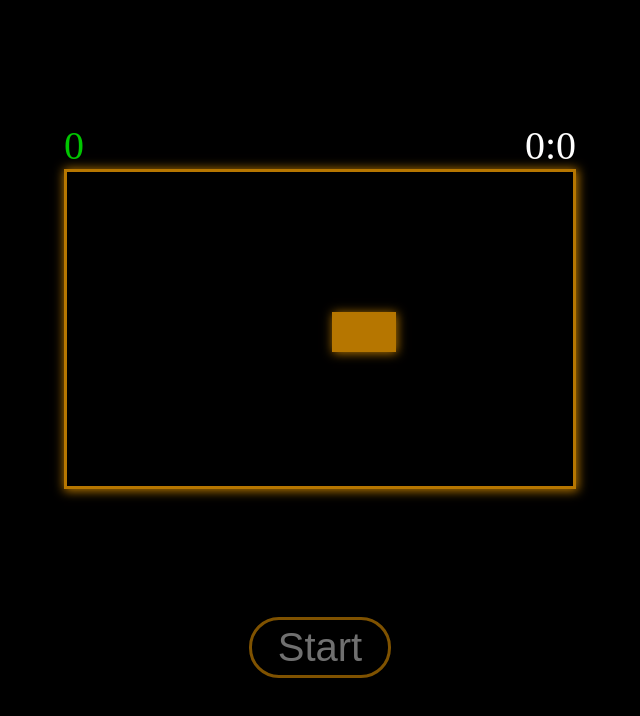
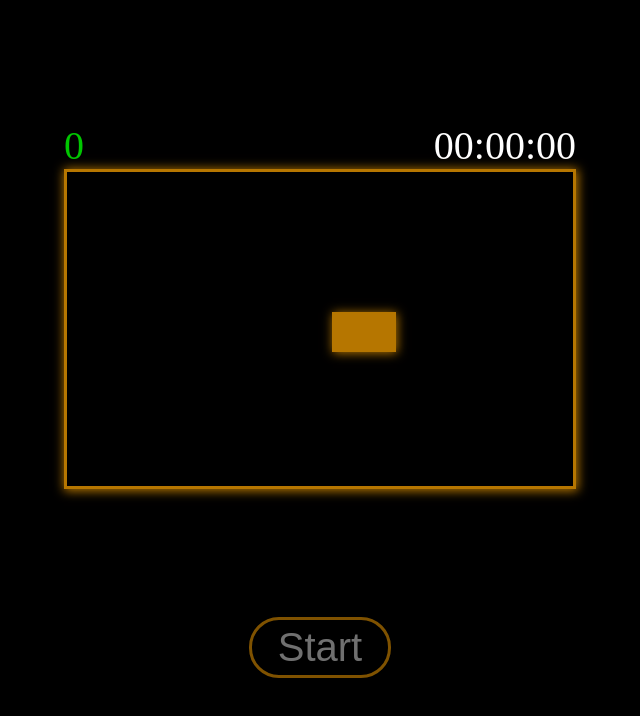
Before and after one commit to Maxim1720/js-game, a plain HTML site: page index.html in a window 1280 px wide. Shown: the whole page, without its empty margins (320-960 px from the left). Drawn offline with Linux system fonts and the light colour scheme.

Commit message:
to upd timer init value

```diff
--- a/index.html
+++ b/index.html
@@ -14,7 +14,7 @@
                 0
             </div>
             <div id="timer">
-                0:0
+                00:00:00
             </div>
         </div>
         <div class="inner-place" id="game-place">
```
